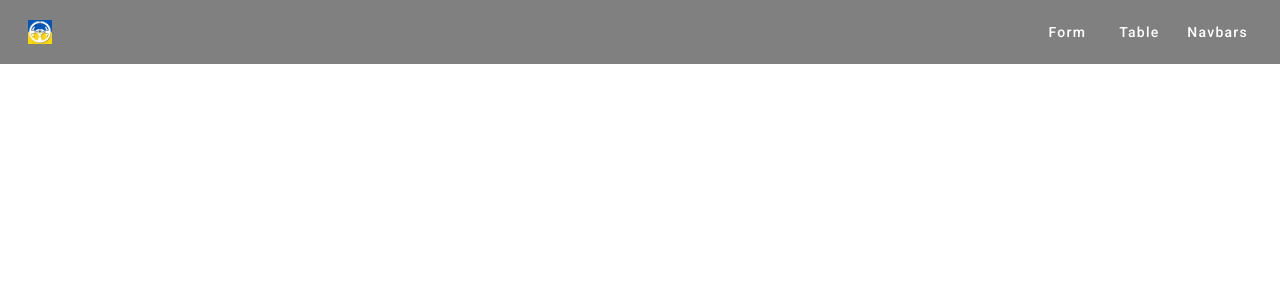
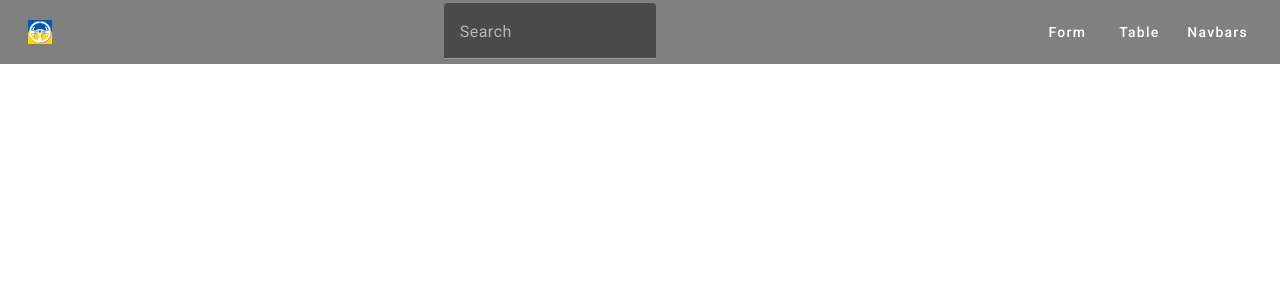
Before and after one commit to aasim2244/Angular, an Angular app: page /second in a window 1280 px wide. Shown: the top 300 px of the page. Built offline with nearby package versions, Linux system fonts and the light colour scheme.

Commit message:
second navbar search input

```diff
--- a/src/app/app.component.html
+++ b/src/app/app.component.html
@@ -1,4 +1,2 @@
 <router-outlet/>
 <br/>
-
-<!-- <app-form></app-form> -->
--- a/src/app/first-navbar/first-navbar.component.html
+++ b/src/app/first-navbar/first-navbar.component.html
@@ -5,7 +5,7 @@
   <span class="example-spacer"></span>
   <mat-form-field>
     <mat-label>Search</mat-label>
-      <input matInput type="text" (keydown)="setValue($event)">
+    <input matInput type="text" (keyup)="setValue($event)">
   </mat-form-field>
   <span class="example-spacer"></span>
   <div class="example-button-row">
@@ -17,6 +17,5 @@
       <button mat-menu-item routerLink="/second" robuterLinkActive="active" skipLocationChange="true">Navbar 2</button>
     </mat-menu>
   </div>
-
 </mat-toolbar>
 <router-outlet/>
--- a/src/app/first-navbar/first-navbar.component.ts
+++ b/src/app/first-navbar/first-navbar.component.ts
@@ -26,7 +26,7 @@ export class FirstNavbarComponent {
 
   setValue(e: any){
     this.value = e.target.value;
+    this.searchService.SendValue(this.value);
     console.log(this.value);
-    this.searchService.SendValue(this.value);
   }
 }
--- a/src/app/second-navbar/second-navbar.component.css
+++ b/src/app/second-navbar/second-navbar.component.css
@@ -1,9 +1,9 @@
 .example-spacer {
-    flex: 1 2 auto;
+    flex: 1 1 auto;
 }
 
 .navbar{
-    background-color: gray;
+    background-color: grey;
 }
 
 .example-button-row {
@@ -14,3 +14,7 @@
 .example-button-row .mat-mdc-button-base {
     margin: 8px 8px 8px 0;
 }
+
+mat-form-field{
+    margin-bottom: -20px;
+}
--- a/src/app/second-navbar/second-navbar.component.html
+++ b/src/app/second-navbar/second-navbar.component.html
@@ -2,6 +2,11 @@
   <button mat-icon-button>
     <a><img src="../assets/home.png"/></a>
   </button>
+  <span class="example-spacer"></span>
+  <mat-form-field>
+    <mat-label>Search</mat-label>
+    <input matInput type="text" (keyup)="setValue($event)">
+  </mat-form-field>
   <span class="example-spacer"></span>
   <div class="example-button-row">
     <a mat-button routerLink="form" routerLinkActive="active">Form</a>
--- a/src/app/second-navbar/second-navbar.component.ts
+++ b/src/app/second-navbar/second-navbar.component.ts
@@ -4,14 +4,28 @@ import {MatToolbarModule} from '@angular/material/toolbar';
 import {MatIconModule} from '@angular/material/icon';
 import {MatButtonModule} from '@angular/material/button';
 import {MatMenuModule} from '@angular/material/menu';
+import { MatFormField, MatLabel } from '@angular/material/form-field';
+import { SearchServiceComponent } from '../search-service/search-service.component';
+import {MatInputModule} from '@angular/material/input';
 
 @Component({
   selector: 'app-second-navbar',
   standalone: true,
-  imports: [RouterOutlet, MatToolbarModule, MatIconModule, MatButtonModule, MatMenuModule, RouterModule],
+  imports: [RouterOutlet, MatToolbarModule, MatIconModule,
+    MatButtonModule, MatMenuModule, RouterModule, MatFormField,
+    MatLabel, SearchServiceComponent, MatInputModule],
   templateUrl: './second-navbar.component.html',
   styleUrl: './second-navbar.component.css'
 })
 export class SecondNavbarComponent {
+  value: string = '';
 
+  constructor(private searchService: SearchServiceComponent){
+  }
+
+  setValue(e: any){
+    this.value = e.target.value;
+    this.searchService.SendValue(this.value);
+    console.log(this.value);
+  }
 }
--- a/src/app/table/table.component.ts
+++ b/src/app/table/table.component.ts
@@ -63,7 +63,6 @@ export class TableComponent implements OnInit, AfterViewInit{
 
   ngOnInit(): void {
     this.searchService.SendValueEvent.subscribe((value: string) => {
-      console.log(value);
       this.dataSource.filter = value;
       this.filterValue = value;
     });
```
Lines whose indentation alone changed are shown as unchanged.
